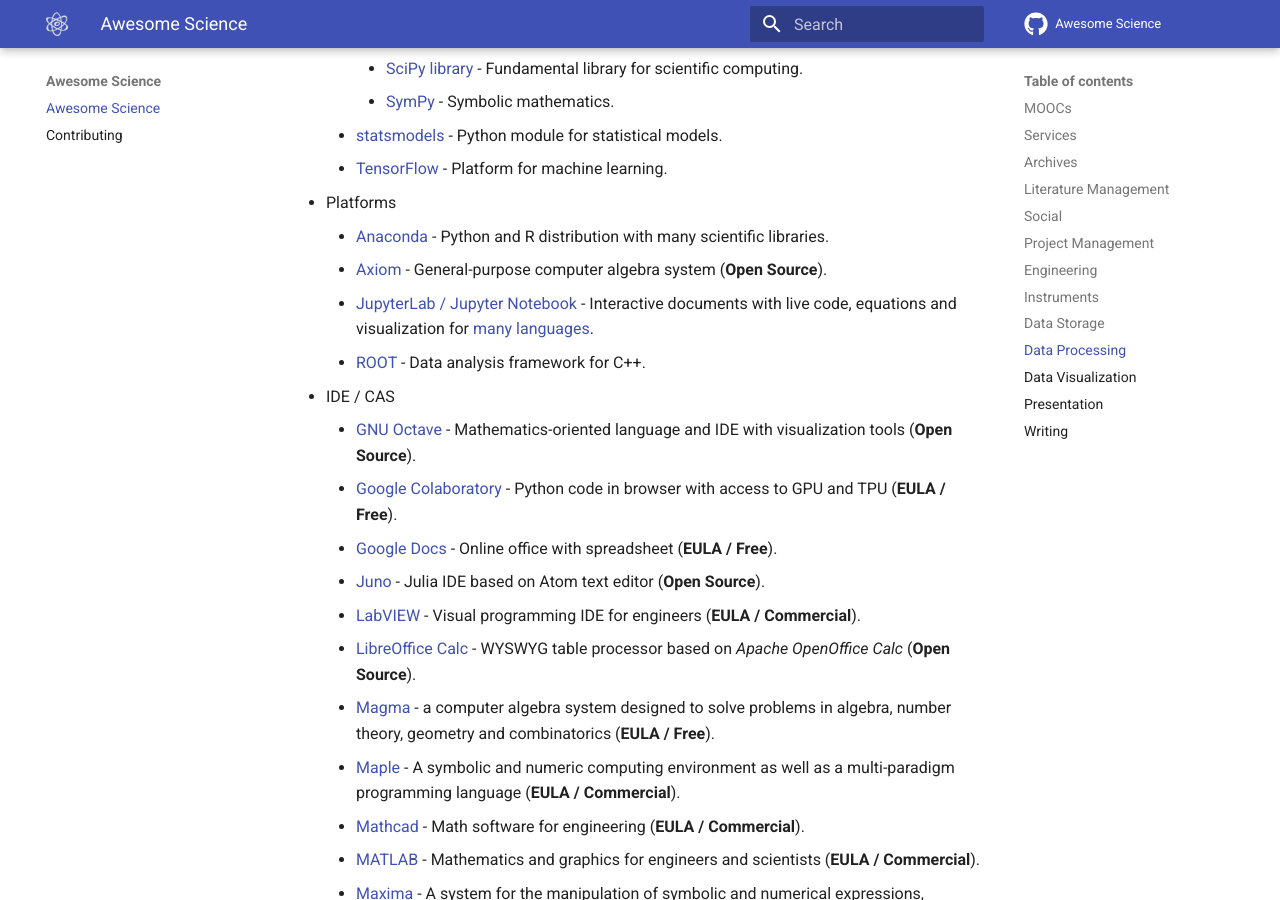
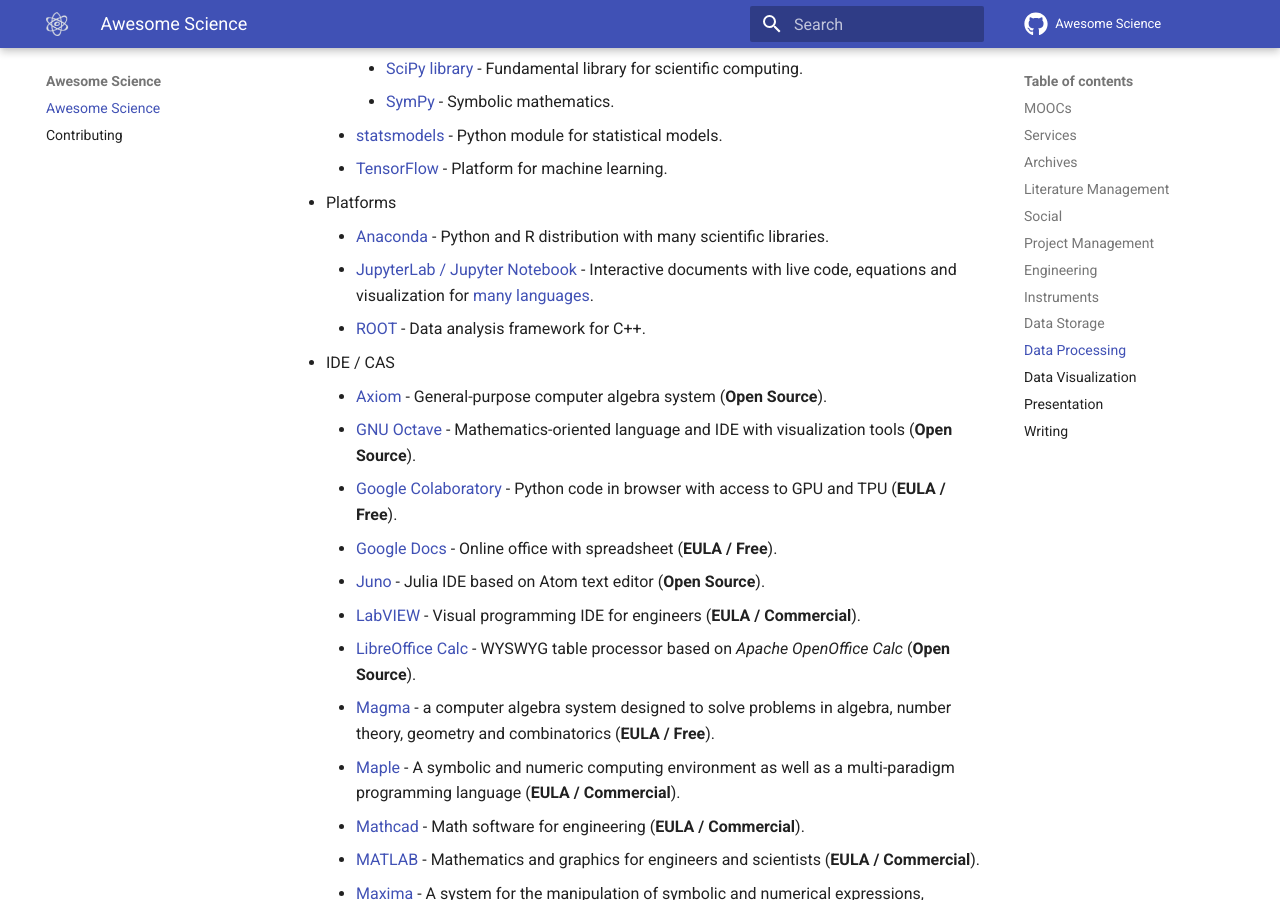
Before and after one commit to deverte/awesome-science, an MkDocs documentation site: the page built from docs/index.md, in a window 1280 px wide and 900 px high, scrolled down 5746 px. Built offline with MkDocs 1.6.1 and Material for MkDocs 9.7.7, drawn with Linux system fonts in a browser that asks for light colours; comment, search, counter and statistics services are not loaded.

Commit message:
Data Processing order fix

```diff
--- a/docs/index.md
+++ b/docs/index.md
@@ -158,10 +158,10 @@
     - [TensorFlow](https://www.tensorflow.org/) - Platform for machine learning.
 - Platforms
     - [Anaconda](https://anaconda.org/) - Python and R distribution with many scientific libraries.
-    - [Axiom](http://www.axiom-developer.org/) - General-purpose computer algebra system (**Open Source**).
     - [JupyterLab / Jupyter Notebook](https://jupyter.org/) - Interactive documents with live code, equations and visualization for [many languages](https://github.com/jupyter/jupyter/wiki/Jupyter-kernels).
     - [ROOT](https://root.cern.ch/) - Data analysis framework for C++.
 - IDE / CAS
+    - [Axiom](http://www.axiom-developer.org/) - General-purpose computer algebra system (**Open Source**).
     - [GNU Octave](https://www.gnu.org/software/octave/index) - Mathematics-oriented language and IDE with visualization tools (**Open Source**).
     - [Google Colaboratory](https://colab.research.google.com/) - Python code in browser with access to GPU and TPU (**EULA / Free**).
     - [Google Docs](https://docs.google.com/document/?usp=mkt_docs) - Online office with spreadsheet (**EULA / Free**).
```
Also changed, not shown: README.md (+1 -1 lines), site/index.html, site/search/search_index.json, 1 other file.
